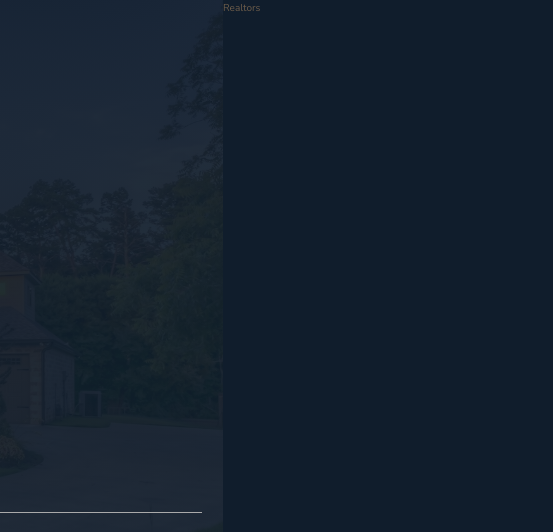
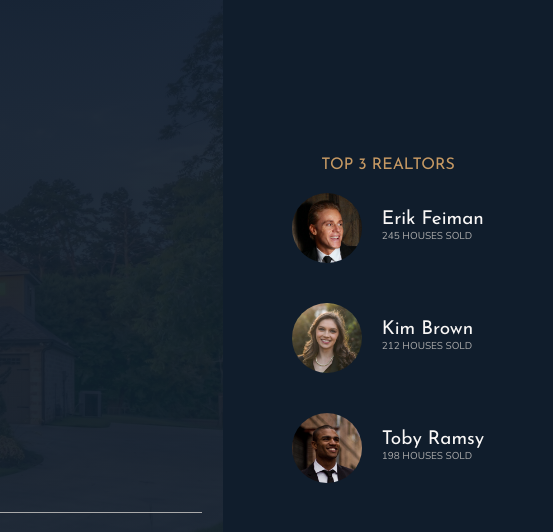
Before and after one commit to Liufat/udemy-nexter, a website: page index.html in a window 1280 px wide. Shown: the top 532 px of the page, 727-1280 px from the left. Drawn offline with nearby package versions, Linux system fonts and the light colour scheme.

Commit message:
[新增]realtor-樣式

```diff
--- a/index.html
+++ b/index.html
@@ -31,7 +31,26 @@
       </div>
     </header>
 
-    <div class="realtors">Realtors</div>
+    <div class="realtors">
+      <h3 class="heading-3">Top 3 realtors</h3>
+      <div class="realtors__list">
+        <img src="/img/realtor-1.jpeg" alt="Realtor 1" class="realtors__img" />
+        <div class="realtors__detailes">
+          <h4 class="heading-4 heading-4--light">Erik Feiman</h4>
+          <p class="realtors__sold">245 houses sold</p>
+        </div>
+        <img src="/img/realtor-2.jpeg" alt="Realtor 2" class="realtors__img" />
+        <div class="realtors__detailes">
+          <h4 class="heading-4 heading-4--light">Kim Brown</h4>
+          <p class="realtors__sold">212 houses sold</p>
+        </div>
+        <img src="/img/realtor-3.jpeg" alt="Realtor 3" class="realtors__img" />
+        <div class="realtors__detailes">
+          <h4 class="heading-4 heading-4--light">Toby Ramsy</h4>
+          <p class="realtors__sold">198 houses sold</p>
+        </div>
+      </div>
+    </div>
 
     <section class="features">
       <div class="feature">
--- a/sass/_realtors.scss
+++ b/sass/_realtors.scss
@@ -1,4 +1,30 @@
 .realtors {
   background-color: $color-secondary;
   grid-column: col-start 7 / full-end;
+  padding: 3rem;
+  display: grid;
+  align-content: center;
+  justify-content: center;
+  row-gap: 2rem;
+  justify-items: center;
+
+  &__list {
+    display: grid;
+    grid-template-columns: min-content max-content;
+    column-gap: 2rem;
+    row-gap: 5vh;
+    align-items: center;
+  }
+
+  &__img {
+    width: 7rem;
+    border-radius: 50%;
+    display: block;
+  }
+
+  &__sold {
+    text-transform: uppercase;
+    color: $color-grey-light-2;
+    // margin-top: -3px;
+  }
 }
```
Also changed, not shown: css/style.css.
